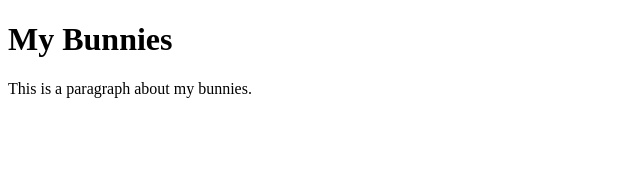
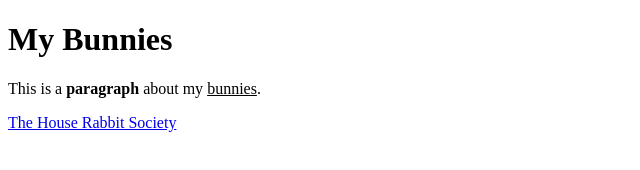
Before and after one commit to ee3842/exploring-cs, a plain HTML site: page index.html in a window 1280 px wide. Shown: the whole page, without its empty margins (0-640 px from the left). Drawn offline with Linux system fonts and the light colour scheme.

Commit message:
Update index.html

```diff
--- a/index.html
+++ b/index.html
@@ -2,7 +2,8 @@
 <html>
  <body>
 	  <h1>My Bunnies</h1>
-   	<p>This is a paragraph about my bunnies.</p>
+	 <p>This is a <b>paragraph</b> about my <u>bunnies</u>.</p>
+	 <p><a href="https://rabbit.org">The House Rabbit Society</a></p>
 
  </body>
 </html>
```
